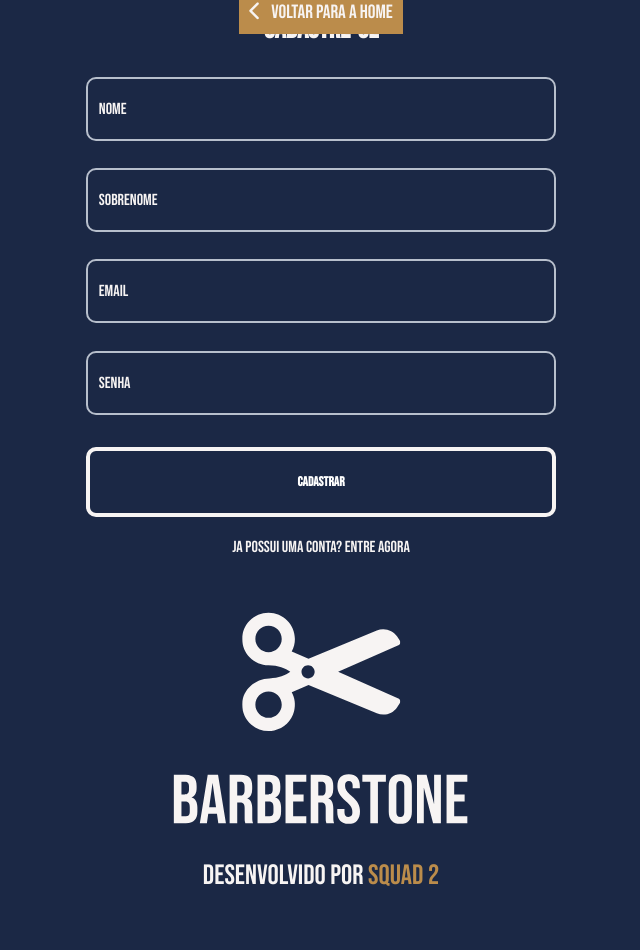
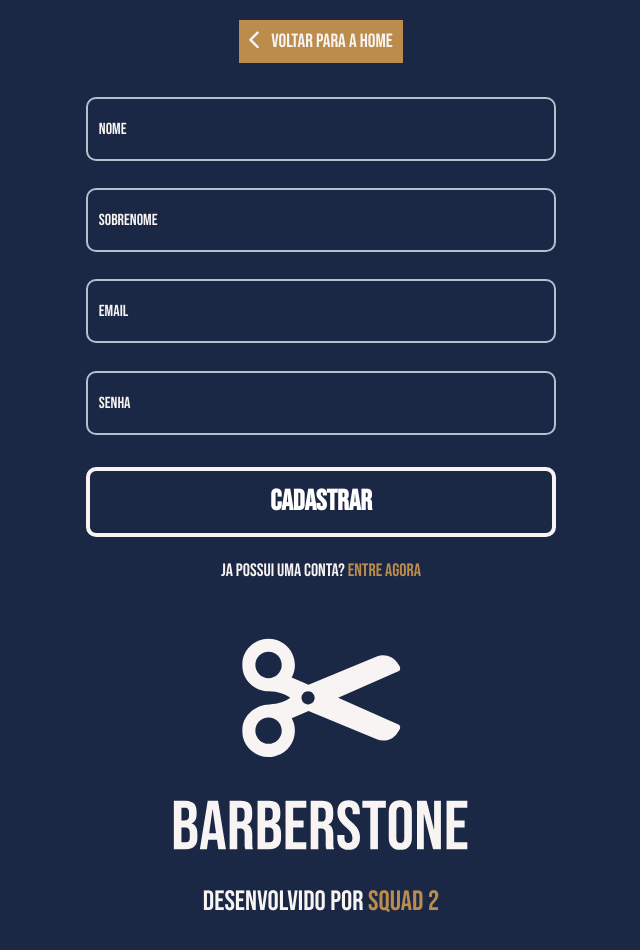
Before and after one commit to Leonardoperrella/barber-stone, a React (Create React App) app: page /register-barber in a window 1280 px wide. Shown: the top 950 px of the page, without its empty margins (319-959 px from the left). Built offline with nearby package versions, Linux system fonts and the light colour scheme; sample sign-in values are in the browser's storage.

Commit message:
feat: Pagina de registro barber

```diff
--- a/src/components/FormAction/styles.js
+++ b/src/components/FormAction/styles.js
@@ -32,6 +32,7 @@ export const FormActionButton = styled.button`
   text-transform: uppercase;
   cursor: pointer;
   font-family: "Bebas Neue", cursive;
+  font-size: 1.8rem;
 `;
 
 export const FormActionTextWrap = styled.div`
--- /dev/null
+++ b/src/components/LinkToLogin/index.js
@@ -0,0 +1,14 @@
+import { Link } from "./styles";
+import { useHistory } from "react-router-dom";
+
+const LinkToLogin = ({ children }) => {
+  const history = useHistory();
+
+  const goToLogin = () => {
+    history.push("/login");
+  };
+
+  return <Link onClick={goToLogin}>{children}</Link>;
+};
+
+export default LinkToLogin;
--- /dev/null
+++ b/src/components/LinkToLogin/styles.js
@@ -0,0 +1,7 @@
+import styled from "styled-components";
+import { COLORS } from "../../styles/theme";
+
+export const Link = styled.a`
+  cursor: pointer;
+  color: ${COLORS.gold};
+`;
--- a/src/pages/BarberRegisterPage.js
+++ b/src/pages/BarberRegisterPage.js
@@ -9,7 +9,8 @@ import GlobalContainer from "../components/GlobalContainer";
 import GlobalWrap from "../components/GlobalWrap";
 import Footer from "../components/Footer";
 import ButtonBackToHome from "../components/ButtonBackToHome";
-import { ButtonWrap } from "./styles";
+import { ButtonWrap, ElemP } from "./styles";
+import LinkToLogin from "../components/LinkToLogin";
 
 const BarberRegisterPage = () => {
   const [inputTitle, setInputTitle] = useState("");
@@ -86,9 +87,10 @@ const BarberRegisterPage = () => {
               Senha
             </InputForm>
           </FormAction>
-          <p>
-            Ja possui uma conta? <span>Entre Agora</span>
-          </p>
+          <ElemP>
+            Ja possui uma conta? <LinkToLogin>Entre Agora</LinkToLogin>
+          </ElemP>
+
           <Footer />
         </GlobalWrap>
       </GlobalContainer>
--- a/src/pages/styles.js
+++ b/src/pages/styles.js
@@ -14,10 +14,10 @@ export const ButtonWrap = styled.button`
   background-color: transparent;
   margin: 0 auto;
   position: relative;
-  top: 15px;
+  margin-top: 20px;
   cursor: pointer;
+`;
 
-  @media (min-width: 1024px) {
-    top: -9px;
-  }
+export const ElemP = styled.p`
+  font-size: 18px;
 `;
--- a/src/styles/theme.js
+++ b/src/styles/theme.js
@@ -6,7 +6,7 @@ export const theme = {
 };
 
 export const COLORS = {
-  background: "#F9F9F9",
+  background: "#F7F4F3",
   highlight: "#FF4654",
   foreground: "#FFFFFF",
   text: "#1f1e1e",
@@ -14,9 +14,11 @@ export const COLORS = {
   gray: "#b7b9bc",
   dark: "#000000de",
   green: "#10ac84",
+  gold: "#BB8C4B",
+  yellow: "#FAEB67",
 };
 
 export const FONTS = {
-  normal: "'Noto Sans JP', sans-serif",
+  normal: "'Bebas Neue', cursive",
   highlight: "Tungsten",
 };
```
Also changed, not shown: src/components/LinkLogin/index.js (deleted), src/components/LinkLogin/styles.js (deleted).
